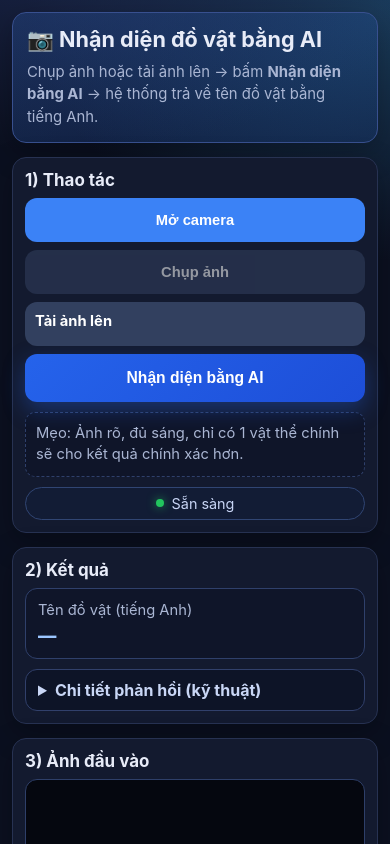
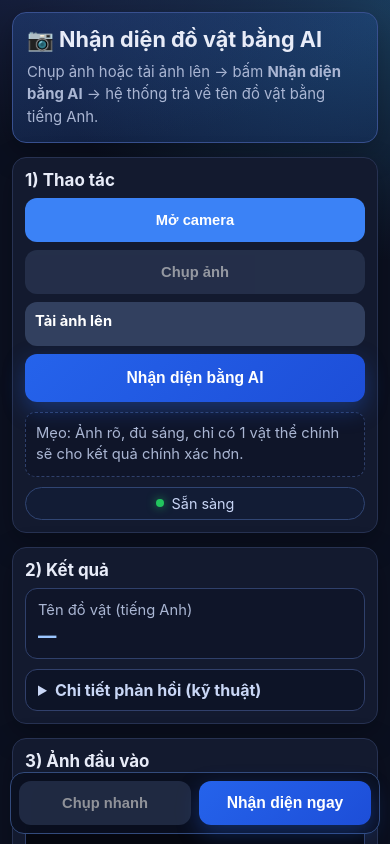
Before and after one commit to vovantai123/object-name-detector-web, a website: page index.html in a window 390 px wide. Shown: the top 844 px of the page. Drawn offline with Linux system fonts and the light colour scheme.

Commit message:
Add sticky mobile action bar for quick capture and detect

```diff
--- a/index.html
+++ b/index.html
@@ -227,6 +227,10 @@
 
     .error { color: #ff8f8f; }
 
+    .mobile-bar {
+      display: none;
+    }
+
     @media (max-width: 768px) {
       body { padding: 12px; }
       .hero { padding: 14px; border-radius: 14px; }
@@ -246,6 +250,30 @@
       .controls { grid-template-columns: 1fr; }
       .btn.primary-action { grid-column: auto; }
       .status { width: 100%; justify-content: center; }
+
+      .mobile-bar {
+        position: fixed;
+        left: 10px;
+        right: 10px;
+        bottom: calc(10px + env(safe-area-inset-bottom));
+        display: grid;
+        grid-template-columns: 1fr 1fr;
+        gap: 8px;
+        padding: 8px;
+        border: 1px solid #334b7c;
+        border-radius: 14px;
+        background: rgba(10, 16, 32, .92);
+        backdrop-filter: blur(8px);
+        z-index: 99;
+      }
+
+      .mobile-bar .btn {
+        min-height: 44px;
+      }
+
+      body {
+        padding-bottom: calc(100px + env(safe-area-inset-bottom));
+      }
     }
   </style>
 </head>
@@ -303,6 +331,11 @@
     </section>
   </div>
 
+  <div class="mobile-bar">
+    <button id="snapBtnMobile" class="btn secondary" disabled>Chụp nhanh</button>
+    <button id="detectBtnMobile" class="btn primary-action">Nhận diện ngay</button>
+  </div>
+
   <script>
     const video = document.getElementById('video');
     const canvas = document.getElementById('canvas');
@@ -315,8 +348,10 @@
 
     const startBtn = document.getElementById('startBtn');
     const snapBtn = document.getElementById('snapBtn');
+    const snapBtnMobile = document.getElementById('snapBtnMobile');
     const fileInput = document.getElementById('fileInput');
     const detectBtn = document.getElementById('detectBtn');
+    const detectBtnMobile = document.getElementById('detectBtnMobile');
 
     let stream;
 
@@ -337,19 +372,23 @@
         });
         video.srcObject = stream;
         snapBtn.disabled = false;
+        snapBtnMobile.disabled = false;
         setStatus('Đã mở camera');
       } catch (e) {
         setStatus('Không mở được camera, bạn hãy dùng Tải ảnh lên.', 'error');
       }
     };
 
-    snapBtn.onclick = () => {
+    function takePhoto() {
       if (!video.videoWidth) return;
       canvas.width = video.videoWidth;
       canvas.height = video.videoHeight;
       ctx.drawImage(video, 0, 0, canvas.width, canvas.height);
       setStatus('Đã chụp ảnh');
-    };
+    }
+
+    snapBtn.onclick = takePhoto;
+    snapBtnMobile.onclick = takePhoto;
 
     fileInput.onchange = (e) => {
       const file = e.target.files?.[0];
@@ -385,9 +424,10 @@
       return tmp.toDataURL('image/jpeg', quality);
     }
 
-    detectBtn.onclick = async () => {
+    async function detectObject() {
       try {
         detectBtn.disabled = true;
+        detectBtnMobile.disabled = true;
         setStatus('Đang gửi ảnh cho AI...');
         const imageDataUrl = await canvasToBase64Jpeg();
 
@@ -419,8 +459,12 @@
         setStatus('Lỗi: ' + err.message, 'error');
       } finally {
         detectBtn.disabled = false;
+        detectBtnMobile.disabled = false;
       }
-    };
+    }
+
+    detectBtn.onclick = detectObject;
+    detectBtnMobile.onclick = detectObject;
   </script>
 </body>
 </html>
```
